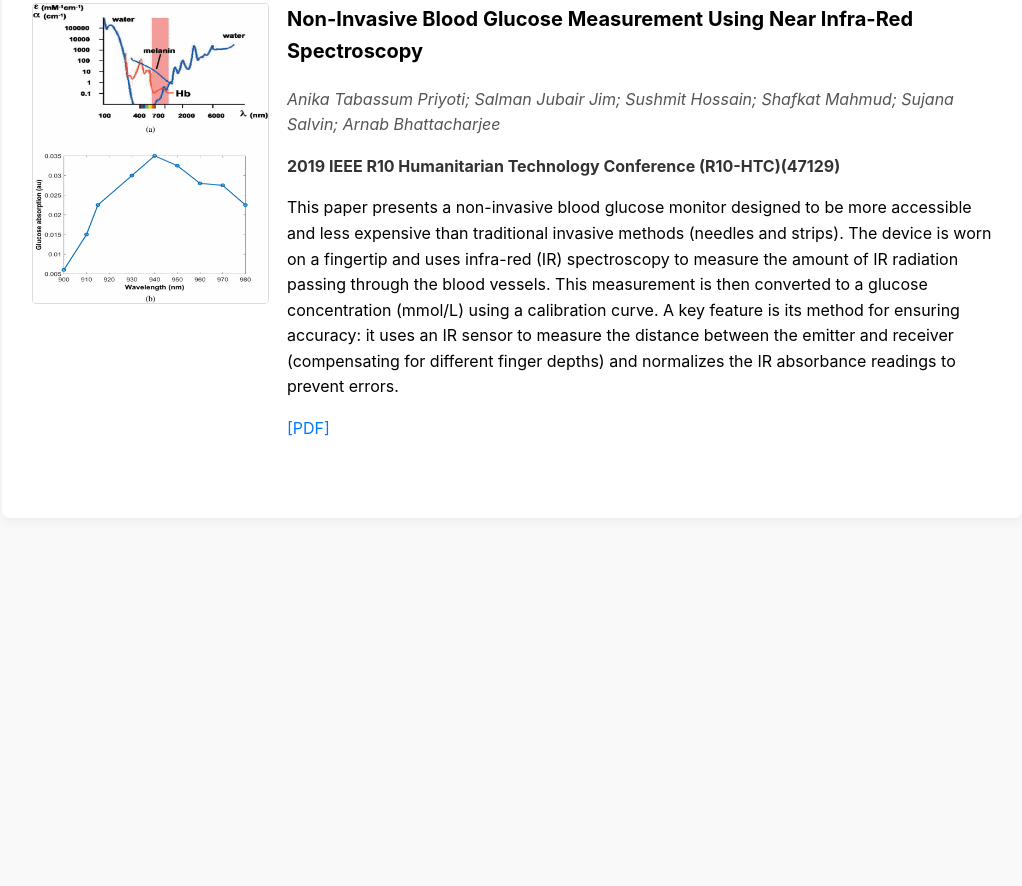
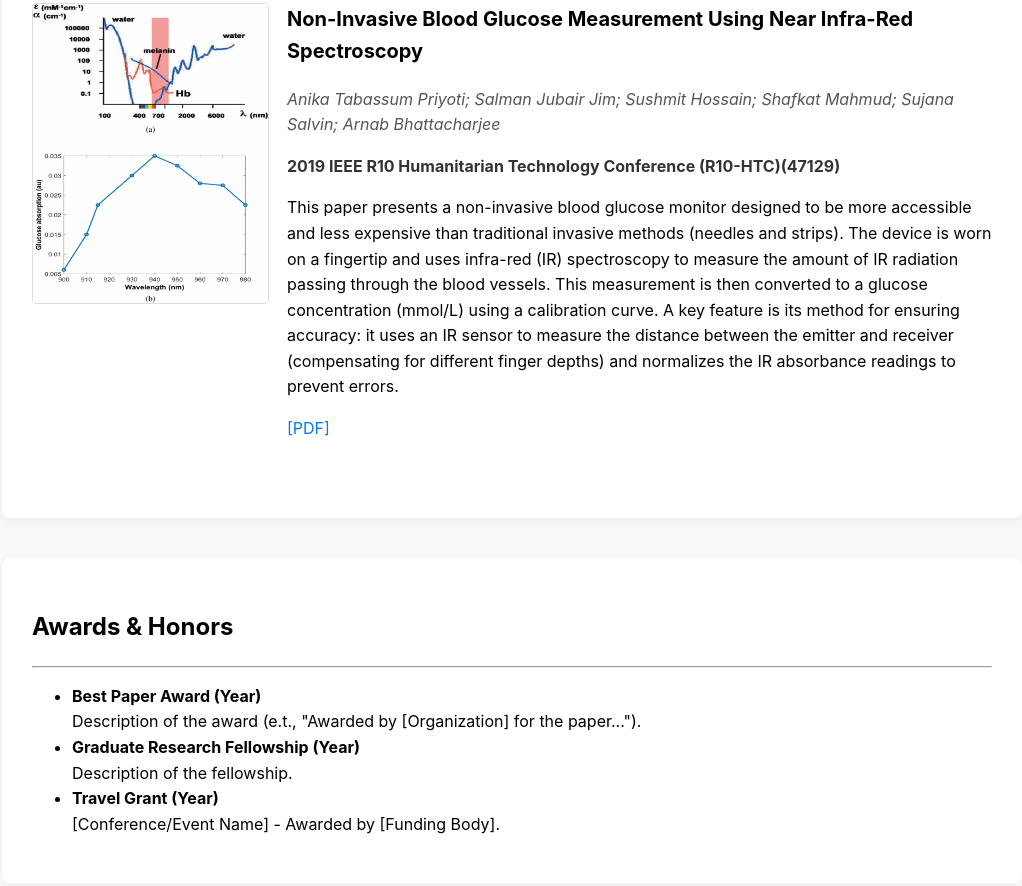
Before and after one commit to SalmanJubairJim6/SalmanJubairJim6.github.io, a plain HTML site: page index.html in a window 1280 px wide. Shown: the part 1625-2511 px from the top of the page, without its empty margins (128-1150 px from the left). Before the commit the page ends 2203 px from the top, so only its background shows below. Drawn offline with Linux system fonts and the light colour scheme.

Commit message:
Add Awards & Honors section to index.html
Added a new section for Awards & Honors with details.

```diff
--- a/index.html
+++ b/index.html
@@ -234,5 +234,26 @@
 <!-- ======================= -->
 <!-- NEW RESEARCH SECTION ENDS -->
 <!-- ======================= -->
+
+  <div class="research-container">
+
+    <h2>Awards & Honors</h2>
+
+    <hr> <ul>
+      <li>
+        <strong>Best Paper Award (Year)</strong><br>
+        Description of the award (e.t., "Awarded by [Organization] for the paper...").
+      </li>
+      <li>
+        <strong>Graduate Research Fellowship (Year)</strong><br>
+        Description of the fellowship.
+      </li>
+      <li>
+        <strong>Travel Grant (Year)</strong><br>
+        [Conference/Event Name] - Awarded by [Funding Body].
+      </li>
+    </ul>
+
+</div>
 </body>
 </html>
```
